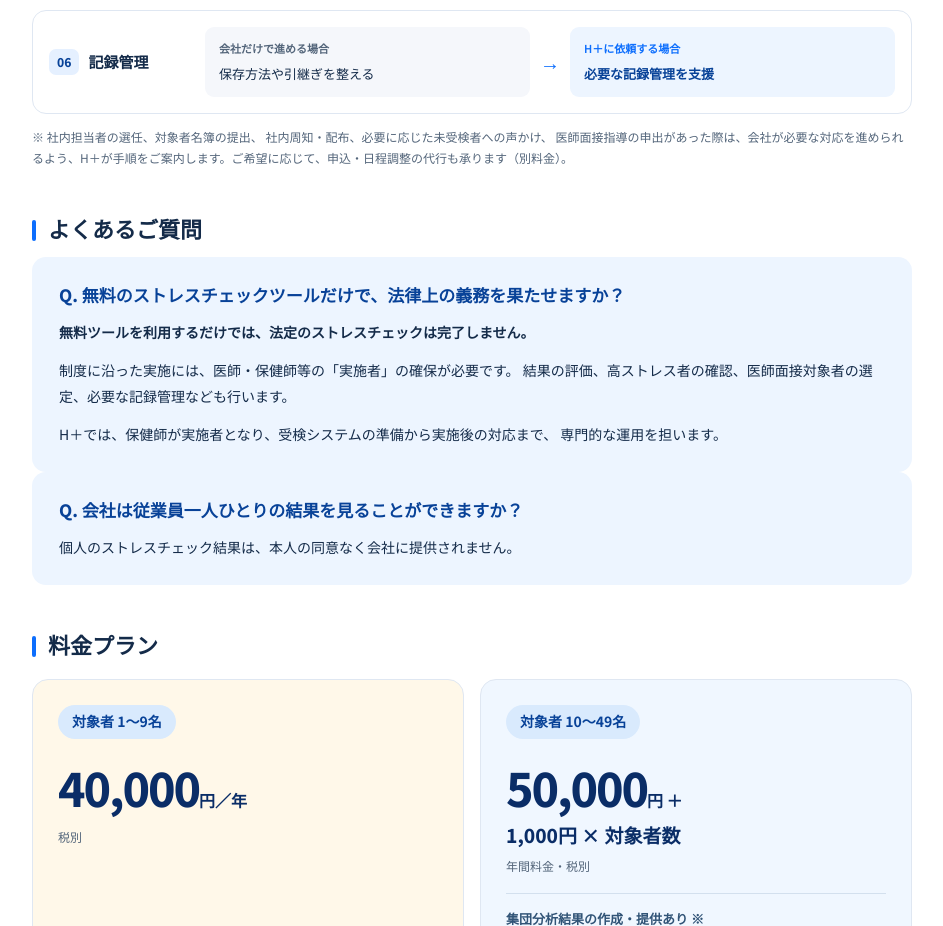
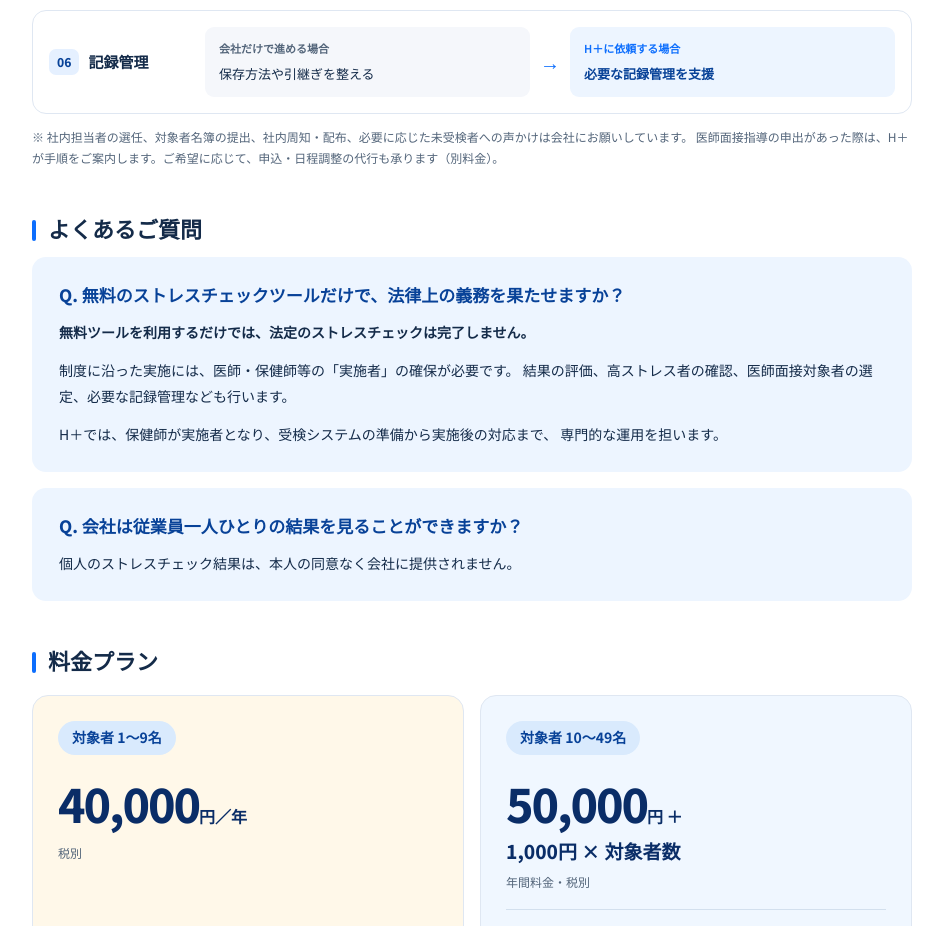
Before and after one commit to kenko365office-ctrl/hplus-site, a plain HTML site: page stresscheck/index.html in a window 1280 px wide. Shown: the part 1152-2078 px from the top of the page, without its empty margins (168-1111 px from the left). Drawn offline with Linux system fonts and the light colour scheme.

Commit message:
Update index.html

```diff
--- a/stresscheck/index.html
+++ b/stresscheck/index.html
@@ -505,9 +505,8 @@
       </div>
 
       <p class="small">
-        ※ 社内担当者の選任、対象者名簿の提出、
-        社内周知・配布、必要に応じた未受検者への声かけ、
-        医師面接指導の申出があった際は、会社が必要な対応を進められるよう、H＋が手順をご案内します。ご希望に応じて、申込・日程調整の代行も承ります（別料金）。
+        ※ 社内担当者の選任、対象者名簿の提出、社内周知・配布、必要に応じた未受検者への声かけは会社にお願いしています。
+医師面接指導の申出があった際は、H＋が手順をご案内します。ご希望に応じて、申込・日程調整の代行も承ります（別料金）。
       </p>
     </section>
 
@@ -529,7 +528,7 @@
           </p>
         </div>
       </div>
-      <div class="faq-box">
+     <div class="faq-box" style="margin-top: 16px;">
   <p class="faq-question">
     Q. 会社は従業員一人ひとりの結果を見ることができますか？
   </p>
```
